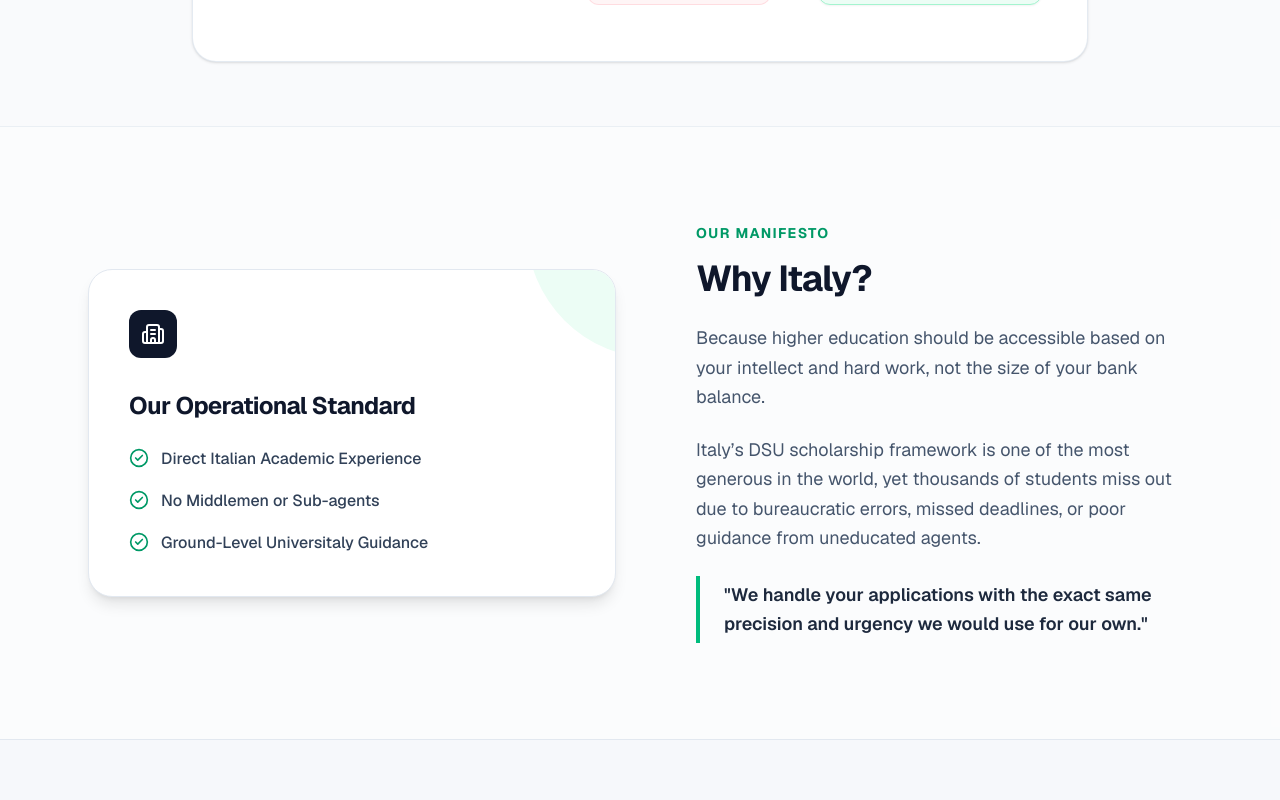
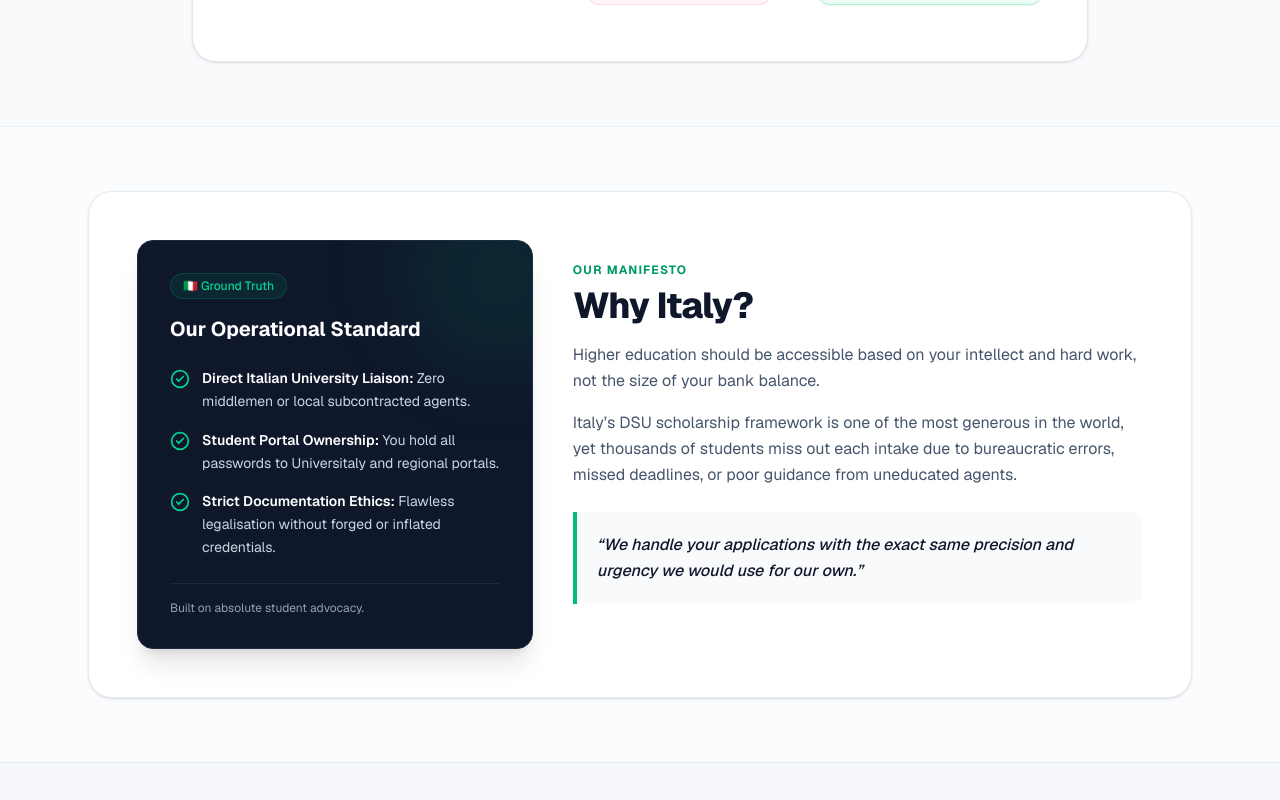
Before and after one commit to itshammadkhalil/italopath, a Next.js app: page /about in a window 1280 px wide. Shown: the part 1560-2360 px from the top of the page. Built offline with nearby package versions, Linux system fonts and the light colour scheme.

Commit message:
feat(about): refactor manifesto and operational ethics into executive split card layout

```diff
--- a/src/app/about/page.tsx
+++ b/src/app/about/page.tsx
@@ -8,7 +8,6 @@ import {
   ShieldAlert,
   CheckCircle2,
   XCircle,
-  Building2,
   GraduationCap
 } from 'lucide-react';
 
@@ -230,50 +229,65 @@ export default function AboutPage() {
       </section>
 
       {/* ════════════════════════════════════════════
-          4. FOUNDER / OPERATIONAL ETHICS
+          4. FOUNDER / OPERATIONAL ETHICS (Manifesto)
       ════════════════════════════════════════════ */}
-      <section className="py-24 px-6 max-w-6xl mx-auto">
-        <div className="grid lg:grid-cols-2 gap-12 items-center">
-          {/* Left: Founder Card */}
-          <div className="bg-white border border-slate-200 rounded-3xl p-10 shadow-lg relative overflow-hidden">
-            <div className="absolute top-0 right-0 w-32 h-32 bg-emerald-50 rounded-bl-full -mr-10 -mt-10 z-0"></div>
+      <section className="py-16 px-6 max-w-6xl mx-auto">
+        <div className="bg-white border border-slate-200/80 rounded-3xl p-8 lg:p-12 shadow-sm grid grid-cols-1 lg:grid-cols-12 gap-10 items-center">
+          {/* Left Column (5 Cols - Structured Credibility Card) */}
+          <div className="lg:col-span-5 bg-slate-900 border border-slate-800 rounded-2xl p-6 sm:p-8 text-white shadow-xl relative overflow-hidden">
+            {/* Top accent: Soft emerald glow in corner */}
+            <div className="absolute -right-16 -top-16 w-48 h-48 bg-emerald-500/10 rounded-full blur-2xl pointer-events-none" />
+
             <div className="relative z-10">
-              <div className="w-12 h-12 bg-slate-900 rounded-xl flex items-center justify-center mb-8">
-                <Building2 className="w-6 h-6 text-white" />
-              </div>
-              <h3 className="text-2xl font-bold text-slate-900 mb-6 tracking-tight">Our Operational Standard</h3>
+              <span className="bg-emerald-500/10 text-emerald-400 border border-emerald-500/20 text-xs px-3 py-1 rounded-full font-medium inline-block mb-4">
+                🇮🇹 Ground Truth
+              </span>
+              <h3 className="text-xl font-bold text-white mb-6">Our Operational Standard</h3>
+
               <ul className="space-y-4">
                 <li className="flex items-start gap-3">
-                  <CheckCircle2 className="w-5 h-5 text-emerald-600 shrink-0 mt-0.5" />
-                  <span className="text-slate-700 font-medium leading-relaxed">Direct Italian Academic Experience</span>
+                  <CheckCircle2 className="w-5 h-5 text-emerald-400 shrink-0 mt-0.5" />
+                  <span className="text-sm text-slate-300 leading-relaxed">
+                    <strong className="text-white font-semibold">Direct Italian University Liaison:</strong> Zero middlemen or local subcontracted agents.
+                  </span>
                 </li>
                 <li className="flex items-start gap-3">
-                  <CheckCircle2 className="w-5 h-5 text-emerald-600 shrink-0 mt-0.5" />
-                  <span className="text-slate-700 font-medium leading-relaxed">No Middlemen or Sub-agents</span>
+                  <CheckCircle2 className="w-5 h-5 text-emerald-400 shrink-0 mt-0.5" />
+                  <span className="text-sm text-slate-300 leading-relaxed">
+                    <strong className="text-white font-semibold">Student Portal Ownership:</strong> You hold all passwords to Universitaly and regional portals.
+                  </span>
                 </li>
                 <li className="flex items-start gap-3">
-                  <CheckCircle2 className="w-5 h-5 text-emerald-600 shrink-0 mt-0.5" />
-                  <span className="text-slate-700 font-medium leading-relaxed">Ground-Level Universitaly Guidance</span>
+                  <CheckCircle2 className="w-5 h-5 text-emerald-400 shrink-0 mt-0.5" />
+                  <span className="text-sm text-slate-300 leading-relaxed">
+                    <strong className="text-white font-semibold">Strict Documentation Ethics:</strong> Flawless legalisation without forged or inflated credentials.
+                  </span>
                 </li>
               </ul>
+
+              <span className="text-xs text-slate-400 border-t border-slate-800 pt-4 mt-6 block">
+                Built on absolute student advocacy.
+              </span>
             </div>
           </div>
 
-          {/* Right: Manifesto */}
-          <div className="lg:pl-8">
-            <h2 className="text-sm font-bold text-emerald-600 uppercase tracking-widest mb-4">Our Manifesto</h2>
-            <h3 className="text-3xl md:text-4xl font-bold text-slate-900 mb-6 tracking-tight">Why Italy?</h3>
-            <div className="space-y-6 text-lg text-slate-600 leading-relaxed">
+          {/* Right Column (7 Cols - High-Impact Manifesto) */}
+          <div className="lg:col-span-7">
+            <span className="text-xs font-bold text-emerald-600 uppercase tracking-widest block mb-2">
+              OUR MANIFESTO
+            </span>
+            <h2 className="text-3xl lg:text-4xl font-extrabold text-slate-900 tracking-tight mb-4">
+              Why Italy?
+            </h2>
+            <div className="space-y-4 text-base text-slate-600 leading-relaxed">
               <p>
-                Because higher education should be accessible based on your intellect and hard work, not the size of your bank balance.
+                Higher education should be accessible based on your intellect and hard work, not the size of your bank balance.
               </p>
               <p>
-                Italy’s DSU scholarship framework is one of the most generous in the world, yet thousands of students miss out due to bureaucratic errors, missed deadlines, or poor guidance from uneducated agents.
+                Italy’s DSU scholarship framework is one of the most generous in the world, yet thousands of students miss out each intake due to bureaucratic errors, missed deadlines, or poor guidance from uneducated agents.
               </p>
-              <div className="pl-6 border-l-4 border-emerald-500 pt-1 pb-1">
-                <p className="font-semibold text-slate-800">
-                  "We handle your applications with the exact same precision and urgency we would use for our own."
-                </p>
+              <div className="bg-slate-50 border-l-4 border-emerald-500 p-5 rounded-r-xl my-6 text-slate-900 font-medium text-base italic leading-relaxed">
+                &ldquo;We handle your applications with the exact same precision and urgency we would use for our own.&rdquo;
               </div>
             </div>
           </div>
```
